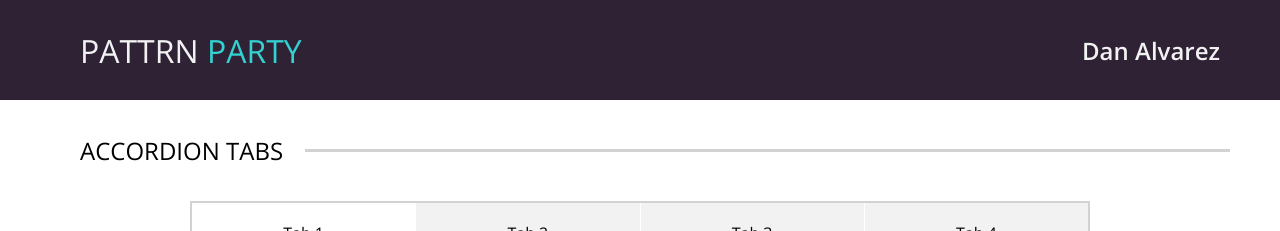
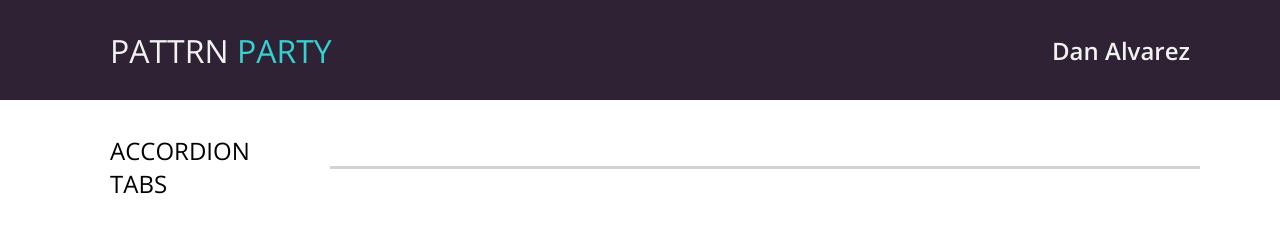
Before and after one commit to danalvarez5280/pattrn-party, a plain HTML site: page index.html in a window 1280 px wide. Shown: the top 231 px of the page. Drawn offline with nearby package versions, Linux system fonts and the light colour scheme.

Commit message:
styled the header a bit more

```diff
--- a/styles.css
+++ b/styles.css
@@ -21,20 +21,20 @@ header {
 h1 {
   font-size: 2em;
   font-weight: 300;
-  margin: auto 0 auto 70px;
+  margin: auto 0 auto 100px;
 
 }
 
 h2 {
   font-weight: 600;
-  margin: auto 70px auto 0;
+  margin: auto 100px auto 0;
 }
 
 h3 {
   flex: 2;
   font-size: 1.5em;
   font-weight: 300;
-  margin-left: 70px;
+  margin-left: 100px;
   margin-right: 20px;
   min-width: 200px;
 }
@@ -59,7 +59,7 @@ h4, p {
   flex: 9;
   background-color: #D1D2D3;
   height: 3px;
-  margin-right: 40px;
+  margin-right: 70px;
 }
 
 .tab-box {
```
